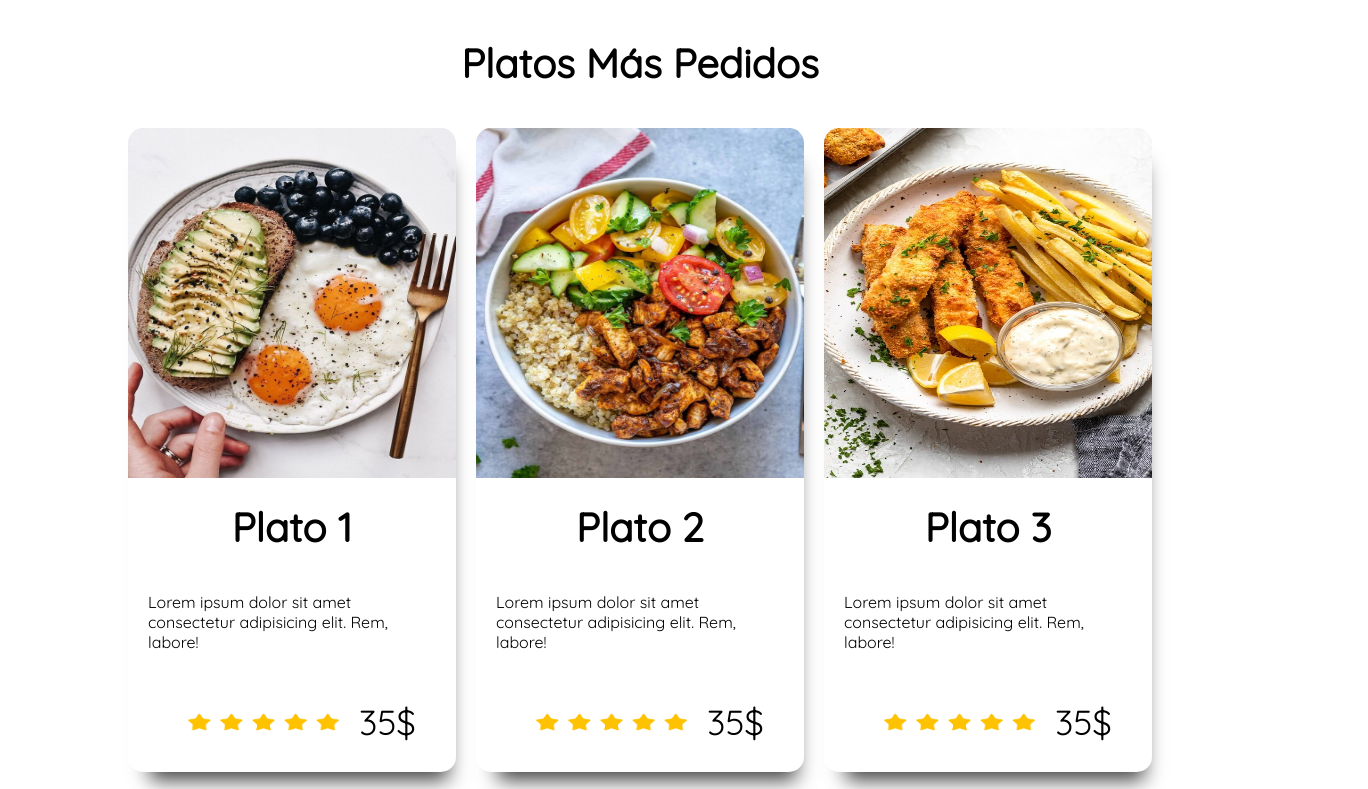
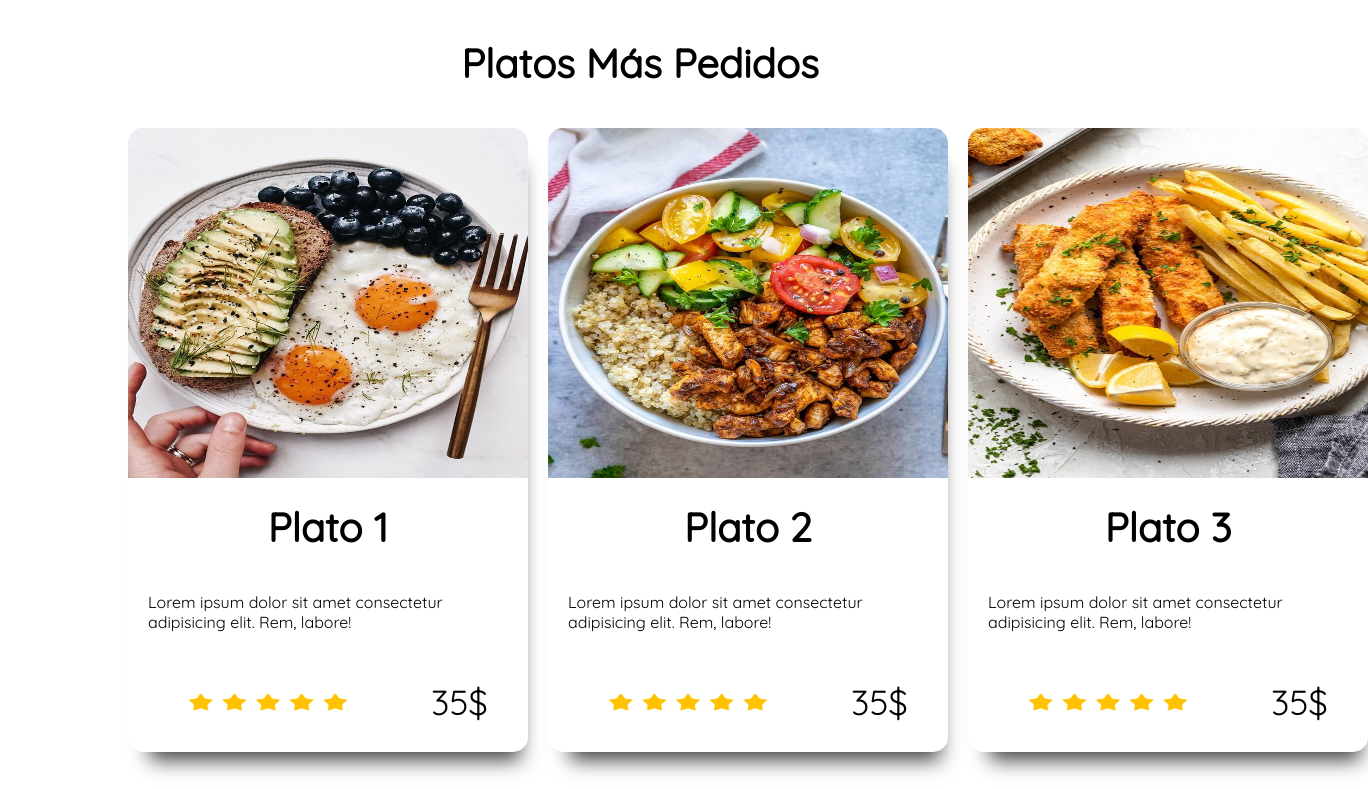
Before and after one commit to HernanGauna/HernanGauna.github.io, a plain HTML site: page index.html in a window 1280 px wide. Shown: the part 682-1471 px from the top of the page, 1368 px wide, since content can reach past the window. Drawn offline with nearby package versions, Linux system fonts and the light colour scheme.

Commit message:
Add files via upload

```diff
--- a/css/index.css
+++ b/css/index.css
@@ -159,8 +159,9 @@
 }
 
 .plates {
-    display: flex;
-    justify-content: space-between;
+    display: grid;
+    width: 100%;
+    grid-template-columns: repeat(3, 1fr);
     gap: 20px;
 }
 
```
